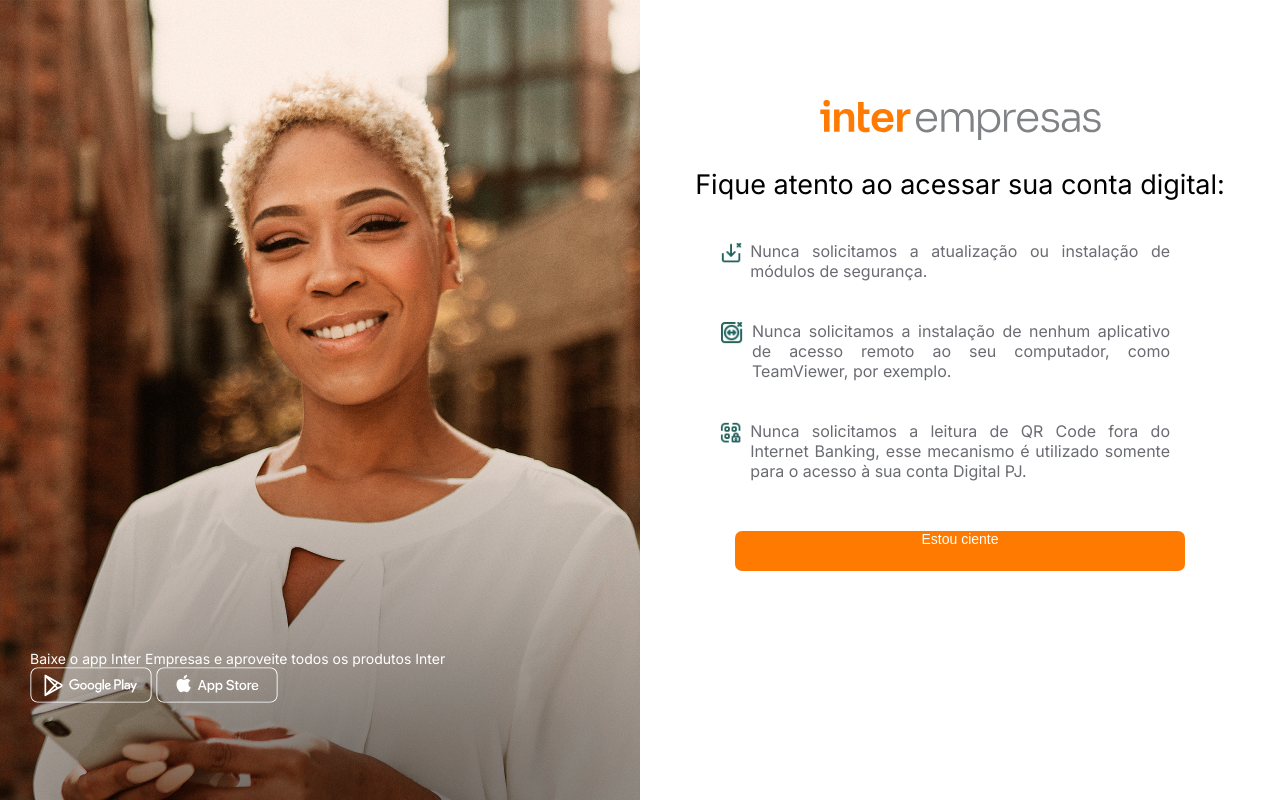
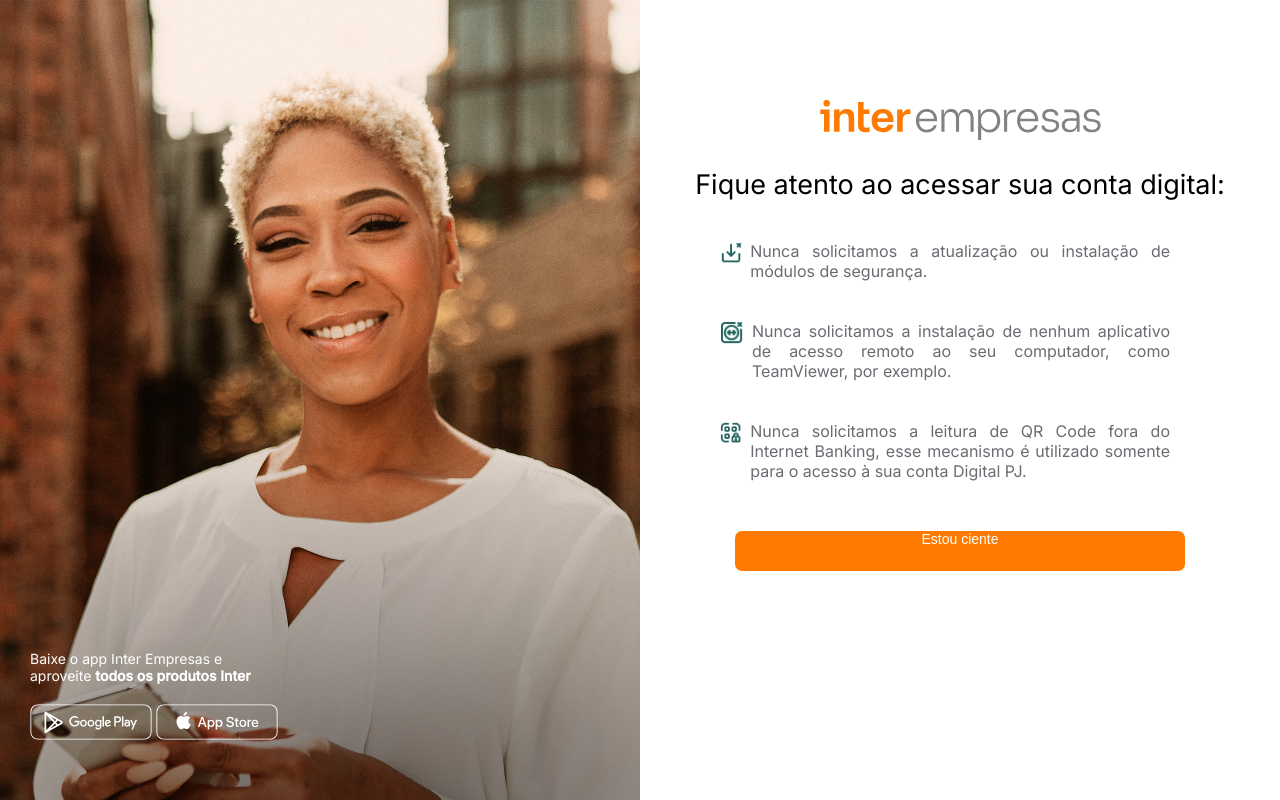
Before and after one commit to franciscomeira/Site.Inter.PJ.Clone, a plain HTML site: page index.html in a window 1280 px wide. Drawn offline with Linux system fonts and the light colour scheme.

```diff
--- a/css/styles.css
+++ b/css/styles.css
@@ -41,10 +41,11 @@
     color: white;
     font-family: 'Inter', sans-serif;
     font-size: 14px;
+
 }
 
 .botao_android {
-
+    margin-top: 20px;
     width: 20%;
 }
 
--- a/index.html
+++ b/index.html
@@ -17,7 +17,7 @@
     <div class="ladoesquerdo">
 
         <div class="conteudo_lado_esquerdo">
-        <p class="texto_down">Baixe o app Inter Empresas e aproveite todos os produtos Inter</p>
+        <p class="texto_down">Baixe o app Inter Empresas e <br> aproveite <strong>todos os produtos Inter</strong> </p>
 
         <img class="botao_android" src="/assets/image/android.svg">
         <img class="botao_ios" src="/assets/image/ios.svg" >
```
